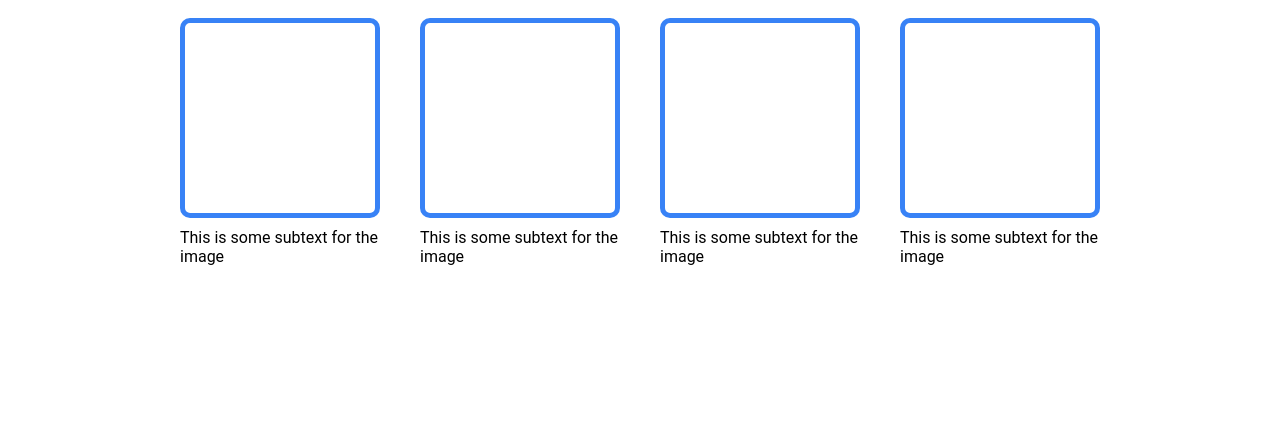
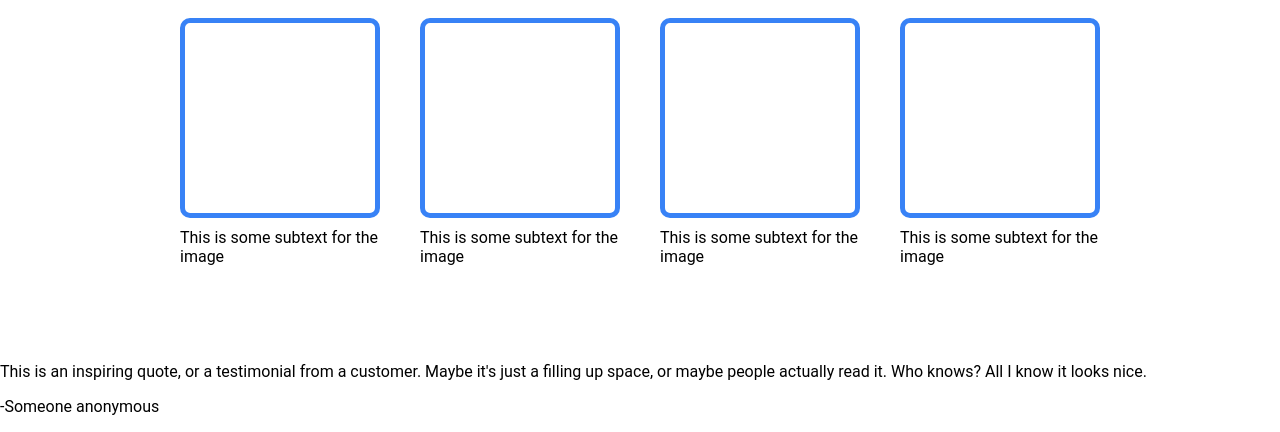
Before and after one commit to TautZuk/landing-page, a plain HTML site: page index.html in a window 1280 px wide. Shown: the part 651-1083 px from the top of the page. Before the commit the page ends 997 px from the top, so only its background shows below. Drawn offline with Linux system fonts and the light colour scheme.

Commit message:
add html for trhid container

```diff
--- a/index.html
+++ b/index.html
@@ -50,6 +50,12 @@
             </div>
         </div>
     </div>
+    <div class="third-container">
+        <div class="quote">
+            <p>This is an inspiring quote, or a testimonial from a customer. Maybe it's just a filling up space, or maybe people actually read it. Who knows? All I know it looks nice.</p>
+            <p>-Someone anonymous</p>
+            </div>
+    </div>
 
 </body>
 </html>
```
Also changed, not shown: style.css (line endings or trailing spaces).
